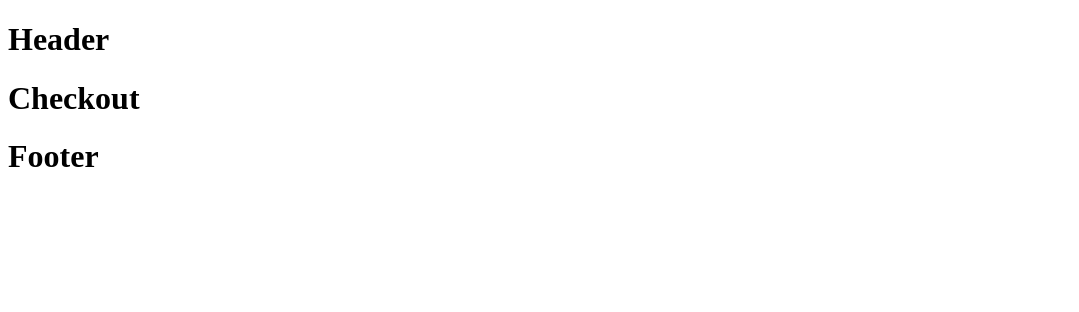
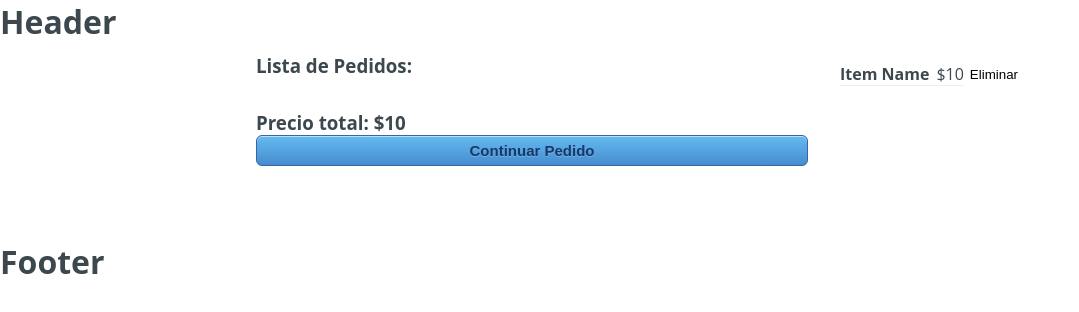
Before and after one commit to Rafael-LH/StoreReact, a React app in the folder Client/: page /checkout in a window 1280 px wide. Shown: the top 312 px of the page, without its empty margins (0-1079 px from the left). Built offline with nearby package versions, Linux system fonts and the light colour scheme.

Commit message:
Agregamos el fomulario de Informacion

```diff
--- /dev/null
+++ b/Client/src/assets/styles/globalStyles.js
@@ -0,0 +1,23 @@
+import { createGlobalStyle } from 'styled-components'
+
+export const GlobalStyles = createGlobalStyle`
+  body {
+    margin: 0;
+    padding: 0;
+    color: #3c484e;
+    font-family: 'Open Sans', sans-serif;
+  }
+  h1,
+  h2,
+  h3,
+  h4 {
+    margin: 0;
+    padding: 0;
+  }
+  a {
+    text-decoration: none;
+  }
+  ul {
+    list-style: none;
+  }
+`
--- a/Client/src/components/Header/styles.js
+++ b/Client/src/components/Header/styles.js
@@ -17,7 +17,6 @@ export const Header = styled.div`
     margin-left: 5px;
   }
   .Header a {
-    text-decoration: none;
     color: #33b1ff;
   }
 `
--- a/Client/src/components/Layout/index.jsx
+++ b/Client/src/components/Layout/index.jsx
@@ -1,11 +1,14 @@
 import React from 'react'
 import Header from '@components/Header'
 import Footer from '@components/Footer'
+import { Main } from './styles'
 
 const Layout = ({ children }) => (
   <>
     <Header />
-    {children}
+    <Main>
+      {children}
+    </Main>
     <Footer />
   </>
 )
--- a/Client/src/components/Layout/styles.js
+++ b/Client/src/components/Layout/styles.js
@@ -1,17 +1,8 @@
 import styled from 'styled-components'
 
-export const Layout = styled.div`
-  @import url("https://fonts.googleapis.com/css?family=Open+Sans:300,400&display=swap");
-  body {
-    margin: 0;
-    padding: 0;
-    color: #3c484e;
-    font-family: 'Open Sans', sans-serif;
-  }
-  .Main {
-    padding: 10px;
-    grid-template-columns: minmax(auto, 768px);
-    display: grid;
-    justify-content: center;
-  }
+export const Main = styled.div`
+  padding: 10px;
+  grid-template-columns: minmax(auto, 768px);
+  display: grid;
+  justify-content: center;
 `
--- a/Client/src/pages/Checkout/index.jsx
+++ b/Client/src/pages/Checkout/index.jsx
@@ -1,8 +1,22 @@
 import React from 'react'
+import { CheckoutElement, Element, Item, SideBar } from './styles'
 
 const Checkout = () => {
   return (
-    <h1>Checkout</h1>
+    <CheckoutElement>
+      <h3>Lista de Pedidos:</h3>
+      <Item>
+        <Element>
+          <h4>Item Name</h4>
+          <span>$10</span>
+        </Element>
+        <button type="button">Eliminar</button>
+      </Item>
+      <SideBar>
+        <h3>Precio total: $10</h3>
+        <button>Continuar Pedido</button>
+      </SideBar>
+    </CheckoutElement>
   )
 }
 export default Checkout
--- a/Client/src/pages/Checkout/styles.js
+++ b/Client/src/pages/Checkout/styles.js
@@ -1,40 +1,37 @@
 import styled from 'styled-components'
 
-export const Checkout = styled.div`
-  .Checkout {
+export const CheckoutElement = styled.div`
   grid-template-columns: 3fr 1fr;
   grid-gap: 2rem;
   grid-row-gap: 1.5em;
   display: grid;
   padding: 0 0 4em 0;
-  }
-  .Checkout-item {
+`
+export const Item = styled.div`
   display: flex;
   justify-content: space-between;
   align-items: center;
   margin: 10px 0 0 0;
-  }
-  .Checkout-item .fas {
+  /* .Checkout-item .fas {
     margin: 0 0 0 10px;
     color: rgba(0,0,0,0.4);
     cursor: pointer;
-  }
-  .Checkout-item button {
+  } */
+  button {
     background-color: transparent;
     border: none;
     outline: none;
   }
-  .Checkout-element {
+`
+export const Element = styled.div`
   display: flex;
   justify-content: space-between;
   align-items: center;
   width: 100%;
   border-bottom: 1px solid #eee;
-  }
-  .Checkout-element h4 {
-    margin: 0;
-  }
-  .Checkout-sidebar button {
+`
+export const SideBar = styled.div`
+  button {
     box-shadow: inset 0px 1px 0px 0px #bee2f9;
     background: linear-gradient(to bottom, #63b8ee 5%, #468ccf 100%);
     background-color: #63b8ee;
@@ -53,8 +50,4 @@ export const Checkout = styled.div`
     display: block;
     outline: none;
   }
-
-  a {
-    text-decoration: none;
-  }
 `
--- a/Client/src/pages/Information/index.jsx
+++ b/Client/src/pages/Information/index.jsx
@@ -1,8 +1,37 @@
 import React from 'react'
+import { InformationContainer, Form, InformationButtons, InformationItem, InformationElement } from './styles'
 
 const Information = () => {
   return (
-    <h1>Information</h1>
+    <InformationContainer>
+      <div>
+        <h2>Informacion de Contacto</h2>
+        <Form>
+          <input type="text" placeholder="Nombre Completo" name="fullname" />
+          <input type="text" placeholder="Correo Electronico" name="email" />
+          <input type="text" placeholder="Direction" name="address" />
+          <input type="text" placeholder="Apto" name="apto" />
+          <input type="text" placeholder="Ciudad" name="city" />
+          <input type="text" placeholder="País" name="country" />
+          <input type="text" placeholder="Estado" name="state" />
+          <input type="text" placeholder="Codigo Postal" name="cp" />
+          <input type="text" placeholder="Telefono" name="phone" />
+        </Form>
+        <InformationButtons>
+          <div>Regresar</div>
+          <div>Pagar</div>
+        </InformationButtons>
+      </div>
+      <div>
+        <h3>Pedido: </h3>
+        <InformationItem>
+          <InformationElement>
+            <h4>Item Name</h4>
+            <span>$10</span>
+          </InformationElement>
+        </InformationItem>
+      </div>
+    </InformationContainer>
   )
 }
 export default Information
--- a/Client/src/pages/Information/styles.js
+++ b/Client/src/pages/Information/styles.js
@@ -1,58 +1,29 @@
 import styled from 'styled-components'
 
-export const Information = styled.div`
-  .Information {
+export const InformationContainer = styled.div`
   grid-template-columns: 3fr 1fr;
   grid-gap: 2rem;
   grid-row-gap: 1.5em;
   display: grid;
   margin: 0 0 4em 0;
+  h2 {
+    margin: 0 0 8px 0;
   }
-  .Information-buttons {
+`
+export const InformationButtons = styled.div`
+  margin: 10px 0 0 0;
   display: flex;
   justify-content: space-between;
   align-items: center;
-  }
-  .Information-sidebar {
-    margin: 10px 0 0 0;
-  }
-  .Information-back {
-    margin: 10px 0 0 0;
-  }
-  .Information-item {
-    display: flex;
-    justify-content: space-between;
-    align-items: center;
-  }
-  .Information-item .fas {
-    margin: 0 0 0 10px;
-    color: rgba(0,0,0,0.4);
-    cursor: pointer;
-  }
-  .Information-item button {
-    background-color: transparent;
-    border: none;
-    outline: none;
-  }
-  .Information-element {
-    display: flex;
-    justify-content: space-between;
-    align-items: center;
-    width: 100%;
-    border-bottom: 1px solid #eee;
-  }
-  .Information-element h4 {
-    margin: 0;
-  }
-  h2 {
-    margin: 0 0 8px 0;
-    padding: 0;
-  }
   h3 {
     font-size: 18px;
     margin: 0 0 8px 0;
-    padding: 0;
   }
+  /* .Information-back {
+    margin: 10px 0 0 0;
+  } */
+`
+export const Form = styled.form`
   input {
     background-color: #fff;
     background-image: none;
@@ -71,8 +42,30 @@ export const Information = styled.div`
     width: 100%;
     box-sizing: border-box;
   }
-  .Information-buttons {
-    margin: 10px 0 0 ;
+`
+export const InformationElement = styled.div`
+  display: flex;
+  justify-content: space-between;
+  align-items: center;
+  width: 100%;
+  border-bottom: 1px solid #eee;
+  h4 {
+    margin: 0;
+  }
+`
+export const InformationItem = styled.div`
+  display: flex;
+  justify-content: space-between;
+  align-items: center;
+  /* .Information-item .fas {
+    margin: 0 0 0 10px;
+    color: rgba(0,0,0,0.4);
+    cursor: pointer;
+  }
+  .Information-item button {
+    background-color: transparent;
+    border: none;
+    outline: none;
   }
   .Information button {
     box-shadow: inset 0px 1px 0px 0px #bee2f9;
@@ -92,5 +85,5 @@ export const Information = styled.div`
     width: 100%;
     display: block;
     outline: none;
-}
+} */
 `
--- a/Client/src/routes/App.jsx
+++ b/Client/src/routes/App.jsx
@@ -7,11 +7,13 @@ import Payment from '@pages/Payment'
 import Success from '@pages/Success'
 import NotFound from '@pages/NotFound'
 import Layout from '@components/Layout'
+import { GlobalStyles } from '../assets/styles/globalStyles'
 
 const App = () => {
   return (
     <Router>
       <Layout>
+        <GlobalStyles />
         <Switch>
           <Route exact path="/" component={Home} />
           <Route exact path="/checkout" component={Checkout} />
--- a/Client/src/routes/styles.js
+++ b/Client/src/routes/styles.js
@@ -1,6 +1,7 @@
 import styled from 'styled-components'
 
 export const App = styled.div`
+  @import url("https://fonts.googleapis.com/css?family=Open+Sans:300,400&display=swap");
   font-size: 30px;
   color: blue;
 `
```
Lines whose indentation alone changed are shown as unchanged.
